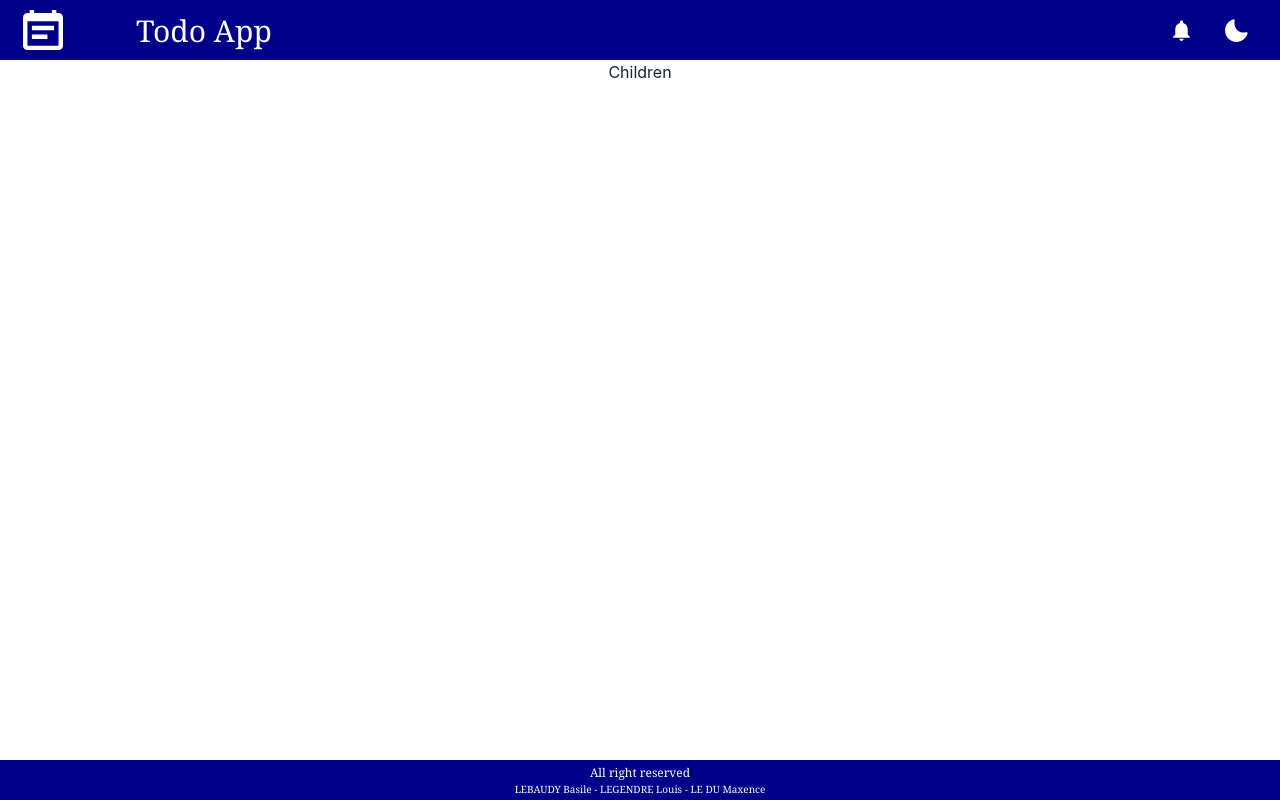
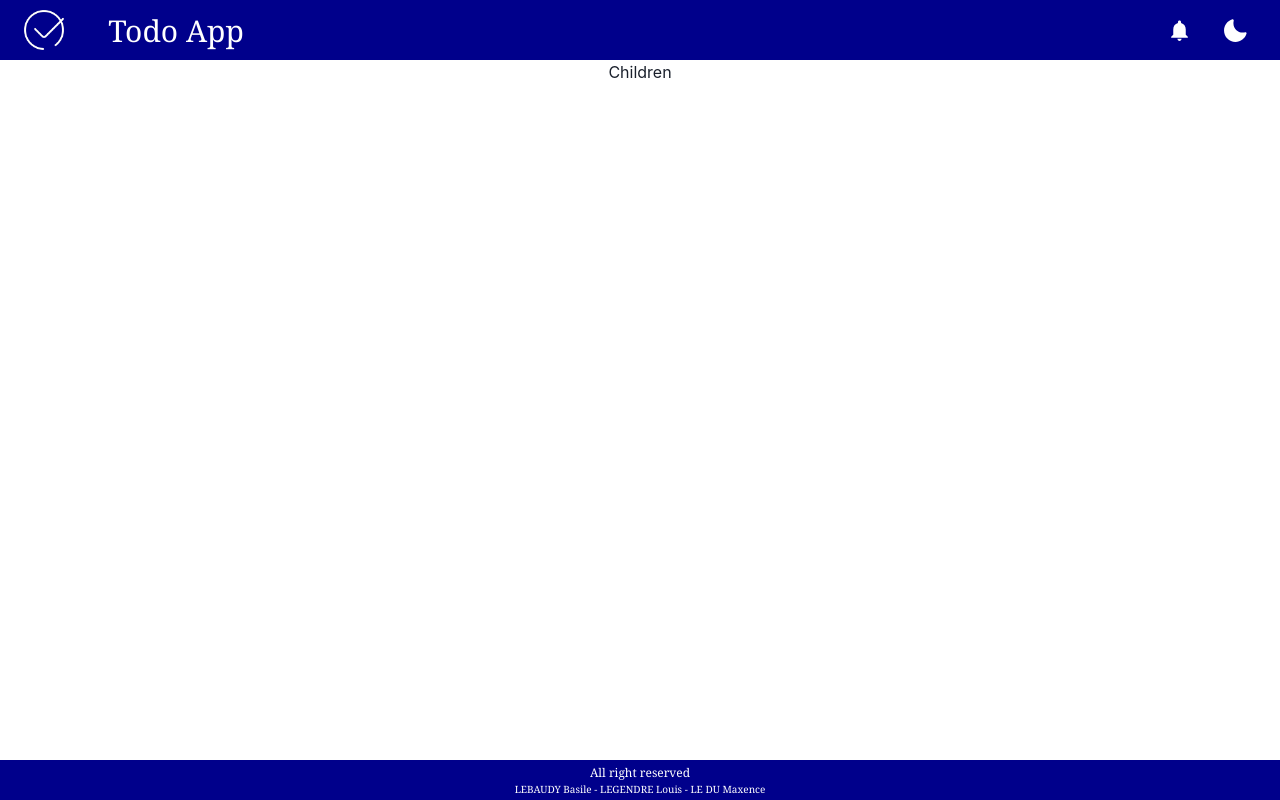
Before and after one commit to Zilba26/react-todo-app, a React (Vite) app: page /layout in a window 1280 px wide. Built offline with nearby package versions, Linux system fonts and the light colour scheme.

Commit message:
updated logo

```diff
--- a/src/Header/Header.css
+++ b/src/Header/Header.css
@@ -9,16 +9,15 @@ header {
     justify-content: space-between;
 }
 
-#calendarBox, #bellBox, #moonBox {
+#logoBox, #bellBox, #moonBox {
     display: flex;
     justify-content: center;
     width: 7%;
 }
 
-#calendarBox .chakra-icon {
+#logoBox img {
     height: 40px;
     width: 40px;
-    color: white;
 }
 
 #bellBox {
@@ -40,7 +39,7 @@ header {
 #titleBox {
     display: flex;
     justify-content: start;
-    margin-left: 50px;
+    margin-left: 20px;
     width: 79%;
 }
 
@@ -49,6 +48,6 @@ header {
     font-family:Georgia, 'Times New Roman', Times, serif;
 }
 
-h2 {
+.Header h2 {
     color: white;
 }
--- a/src/Header/Header.tsx
+++ b/src/Header/Header.tsx
@@ -12,8 +12,8 @@ const Header: FC<HeaderProps> = () => {
 
   return(
     <header className="Header">
-      <Box id="calendarBox">
-        <CalendarIcon></CalendarIcon>
+      <Box id="logoBox">
+        <img src={"ressource/img/logo-todo-app.png"} alt="Image"/>
       </Box>
 
       <Box id="titleBox">
```
Also changed, not shown: ressource/img/logo-todo-app.png.
